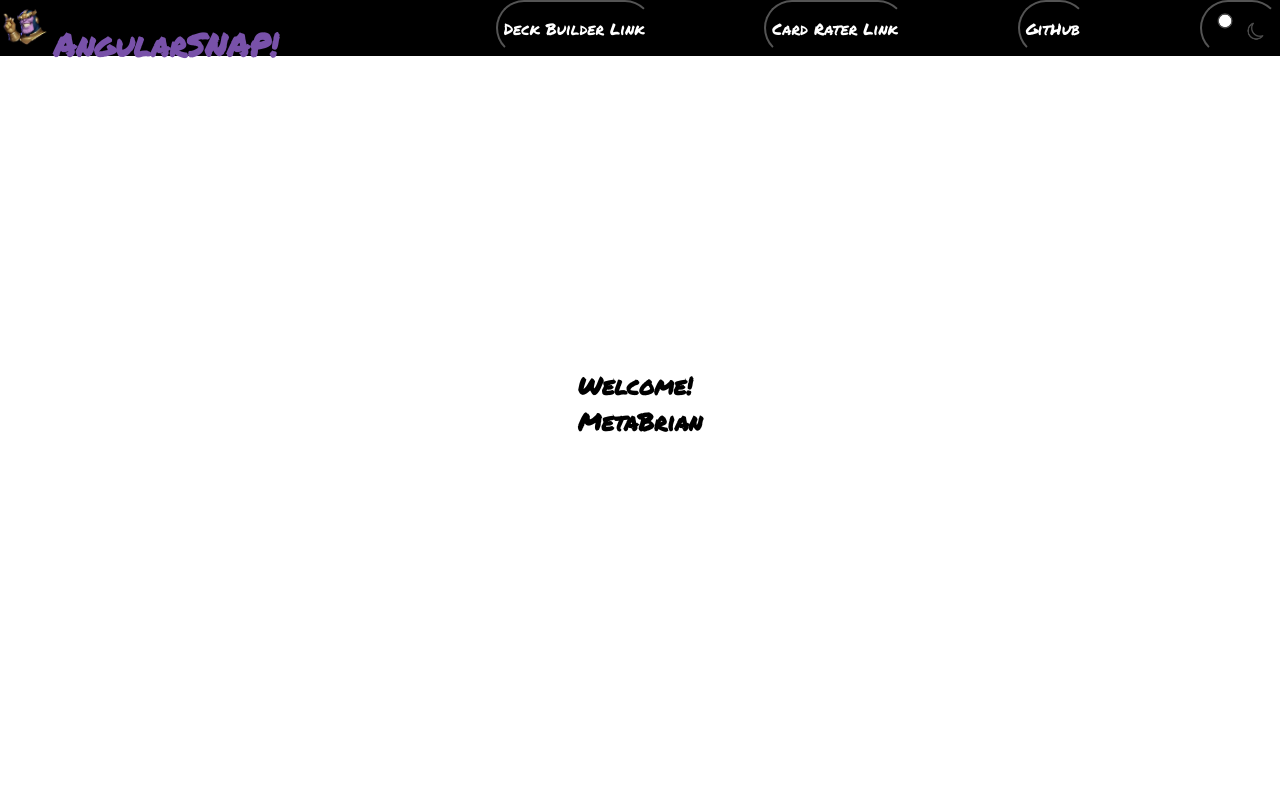
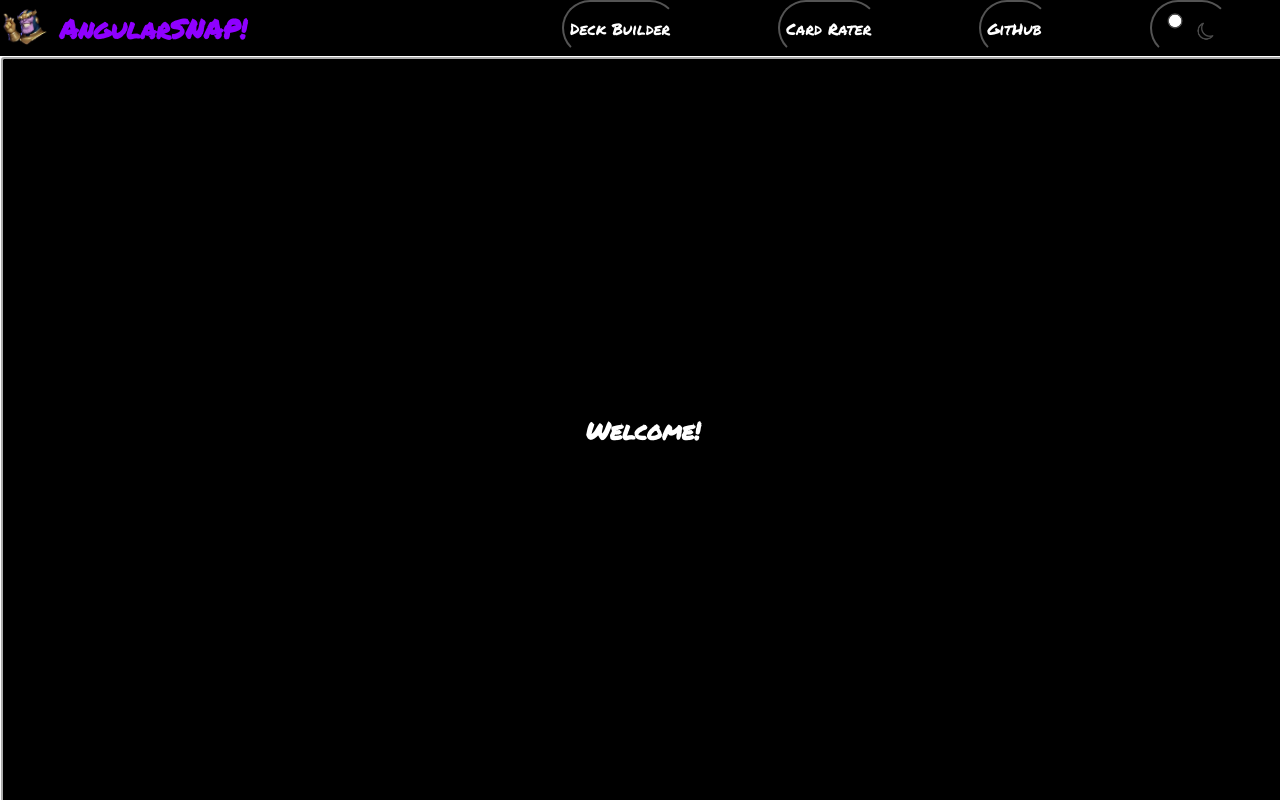
Before and after one commit to MetaBrian/AngularSNAP, an Angular app: page / in a window 1280 px wide. Built offline with nearby package versions, Linux system fonts and the light colour scheme.

Commit message:
updated styling to reflect L/Dark mode, mode switch needs to consistently change styling

```diff
--- a/src/app/app.component.html
+++ b/src/app/app.component.html
@@ -1,8 +1,11 @@
 <app-nav-bar></app-nav-bar>
 
-<div class="contentDiv">
-  <h2 id="homeContent">
+<div id="contentDiv" class="contentDivDark">
+<!--
+  replace below with a home component once routing is enabled -->
+  <h2 class="darkContent">
     Welcome!
-    <app-server></app-server>
   </h2>
+
+
 </div>
--- a/src/app/app.module.ts
+++ b/src/app/app.module.ts
@@ -1,16 +1,16 @@
-//components must be registered in this file
+//components must be registered in this file if not created via ng g c NAME
 
 import { NgModule } from '@angular/core';
 import { BrowserModule } from '@angular/platform-browser';
 
 import { AppComponent } from './app.component';
-import { ServerComponent } from './server/server.component';
+
 import { NavBarComponent } from './nav-bar/nav-bar.component';
 
 @NgModule({
   declarations: [
     AppComponent,
-    ServerComponent,
+
     NavBarComponent
   ],
   imports: [
--- a/src/app/nav-bar/nav-bar.component.html
+++ b/src/app/nav-bar/nav-bar.component.html
@@ -1,14 +1,23 @@
-<div id='navBar' class="DarkNavBar">
-  <!-- image should be a link to home page -->
+<div id="navBar" class="DarkNavBar">
   <div class="Logo">
-    <img src="../assets/Thanos_Snap.png" alt="Thanos Snapping Emote" />
-    <h1 class="DarkLogoText" id="LogoText">AngularSNAP!</h1>
+    <img
+      id="LogoImage"
+      height="100%"
+      src="../assets/Thanos_Snap.png"
+      alt="Thanos Snapping Emote"
+    />
+    <button id="LogoButton" class="darkButton" (click)="consoleLogger()">
+      <!-- should be a link to the home page on click -->
+      <h1 class="DarkLogoText" id="LogoText">AngularSNAP!</h1>
+    </button>
   </div>
 
-  <button class="Links">Deck Builder Link</button>
-  <button class="Links">Card Rater Link</button>
-  <button (click)="newTab()" class="externalLinks">GitHub</button>
-  <button (click)="modeSwitch()" class="externalLinks">
-    <img height="100%" src="../assets/lightdark.png" alt="Sun & Moon symbol"/>
+  <div class="navBarButtons">
+  <button class="darkLinks">Deck Builder</button>
+  <button class="darkLinks">Card Rater</button>
+  <button (click)="newTab()" class="darkExternalLinks">GitHub</button>
+  <button (click)="modeSwitch()" class="darkExternalLinks">
+    <img height="100%" src="../assets/lightdark.png" alt="Sun & Moon symbol" />
   </button>
 </div>
+</div>
--- a/src/app/nav-bar/nav-bar.component.ts
+++ b/src/app/nav-bar/nav-bar.component.ts
@@ -6,21 +6,48 @@ import { Component } from '@angular/core';
   styleUrls: ['./nav-bar.component.css'],
 })
 export class NavBarComponent {
-  modeSwitch() {
+  modeSwitch(): void {
     const navBarText = document.getElementById('LogoText');
-    const navBar = document.getElementById('navBar')
+    const navBar = document.getElementById('navBar');
+    const logoButton = document.getElementById('LogoButton');
+    const contentDiv = document.getElementById('contentDiv');
+    const darkContent = document.getElementsByClassName('darkContent');
+    const darkLinks = document.getElementsByClassName('darkLinks');
+    const darkExternalLinks =
+      document.getElementsByClassName('darkExternalLinks');
 
     if (navBarText.className === 'DarkLogoText') {
       navBarText.className = 'LightLogoText';
-      navBar.className='LightNavBar'
+      navBar.className = 'LightNavBar';
+      logoButton.className = 'lightButton';
+      contentDiv.className = 'contentDivLight';
+
+      for (let i = 0; i < darkContent.length; i++) {
+        darkContent[i].className = 'lightContent';
+      }
+
+      for (let j = 0; j < darkLinks.length; j++) {
+        darkLinks[j].className = 'lightLinks';
+      }
+
+      for (let k = 0; k < darkExternalLinks.length; k++) {
+        darkExternalLinks[k].className = 'lightExternalLinks';
+      }
+
 
     } else {
       navBarText.className = 'DarkLogoText';
-      navBar.className='DarkNavBar'
+      navBar.className = 'DarkNavBar';
+      logoButton.className = 'darkButton';
+      contentDiv.className = 'contentDivDark';
     }
   }
 
-  newTab(){
-    window.open('https://github.com/MetaBrian/AngularSNAP','_blank')
+  consoleLogger(): void {
+    console.log('clicked');
+  }
+
+  newTab(): void {
+    window.open('https://github.com/MetaBrian/AngularSNAP', '_blank');
   }
 }
--- a/src/app/server/server.component.html
+++ /dev/null
@@ -1,6 +0,0 @@
-
-<div class="Deck Builder">
-    <div>
-        {{UserName}}
-    </div>
-</div>
--- a/src/app/server/server.component.ts
+++ /dev/null
@@ -1,18 +0,0 @@
-//not just a class, a component
-//denoted via a special decorator, a feature from TS
-    //syntax is @x({})
-
-import { Component } from '@angular/core'
-
-@Component(
-    {//id, prefixed with app usually
-        selector:'app-server',
-        templateUrl: './server.component.html'
-        //template is the html file holding the component's html
-    }
-)
-
-export class ServerComponent {
-//can assign variables, properties like regular javascript, numbers will convert to strings
-UserName: string = 'MetaBrian';
-}
--- a/src/styles.css
+++ b/src/styles.css
@@ -1,30 +1,75 @@
-/* You can add global styles to this file, and also import other style files */
-
-.contentDiv{
+.contentDivDark {
   display: flex;
   justify-content: center;
   align-items: center;
-    height: 87%;
-    width: 100%;
+  height: 93vh;
+  width: 100vw;
   position: fixed;
-    left: 0%;
-    top: 7%;
-
+  left: 0vw;
+  top: 7vh;
+  background-color: black;
+  border-radius: 0.5vh;
+  border-color: white;
+  border-style: ridge;
 }
 
-.DarkNavBar{
+.DarkNavBar {
   display: flex;
   position: fixed;
   justify-content: space-between;
   width: 100vw;
   height: 7vh;
-    top: 0vh;
+  top: 0%;
   left: 0vw;
   background-color: black;
-    color: #7851a9;
 }
 
-.LightNavBar{
+.darkButton {
+  display: flex;
+  justify-content: flex-start;
+  align-items: center;
+  height: 7vh;
+  width: 28vw;
+  background-color: black;
+  border-style: hidden;
+}
+
+.darkButton:hover {
+  background-color: white;
+}
+
+.DarkLogoText {
+  display: flex;
+  font-family: "Permanent Marker", cursive;
+  color: #8f00ff;
+}
+
+.darkContent {
+  font-family: "Permanent Marker", cursive;
+  color: white;
+}
+
+.darkExternalLinks,
+.darkLinks {
+  background-color: transparent;
+  color: white;
+  font-family: "Permanent Marker", cursive;
+  border-style: outset;
+  border-radius: 5vw;
+  font-size: medium;
+}
+
+.externalLinks:hover,
+.Links:hover {
+  background-color: white;
+  color: black;
+  border-color: black;
+  font-size: larger;
+}
+
+/* Light Mode BELOW */
+
+.LightNavBar {
   display: flex;
   position: fixed;
   justify-content: space-between;
@@ -33,52 +78,72 @@
   top: 0vh;
   left: 0vw;
   background-color: white;
-    color: black;
   border-style: double;
-    border-radius: 0.5vh;
+  border-radius: 1vh;
   border-color: black;
 }
 
-.Logo{
-    display: flex;
-    height: 100%;
-    width: 30%;
+.LightLogoText {
+  background-color: transparent;
+  color: black;
+  font-family: "Permanent Marker", cursive;
 }
 
-.externalLinks{
-    background-color:black;
-    color: white;
-    font-family: 'Permanent Marker', cursive;
+.contentDivLight {
+  display: flex;
+  justify-content: center;
+  align-items: center;
+  height: 93vh;
+  width: 100vw;
+  position: fixed;
+  left: 0vw;
+  top: 7vh;
+  background-color: white;
+  border-radius: 0.5vh;
+  border-style: double;
+  border-color: black;
+}
+
+.lightContent {
+  font-family: "Permanent Marker", cursive;
+  color: black;
+}
+
+.lightButton {
+    display: flex;
+    justify-content: flex-start;
+    align-items: center;
+    height: 7vh;
+    width: 28vw;
+    background-color: white;
+    border-style: hidden;
+  }
+
+  .light:hover {
+    background-color: black;
+  }
+
+  .lightExternalLinks,
+  .lightLinks {
+    background-color: transparent;
+    color: black;
+    font-family: "Permanent Marker", cursive;
     border-style: outset;
     border-radius: 5vw;
     font-size: medium;
   }
+/*
+Non-L/D styling BELOW */
 
-.externalLinks:hover, .Links:hover{
-    background-color: white;
-    color: black;
-    border-color: black;
-    font-size: larger;
+.Logo {
+  display: flex;
+  height: 7vh;
+  width: 30vw;
 }
 
-.Links{
-    background-color:black;
-    color: white;
-    font-family: 'Permanent Marker', cursive;
-    border-style: outset;
-    border-radius: 5vw;
-    font-size: medium;
+.navBarButtons {
+  display: flex;
+  justify-content: space-around;
+  height: 7vh;
+  width: 60vw;
 }
-
-.DarkLogoText{
-    font-family: 'Permanent Marker', cursive;
-}
-
-.LightLogoText{
-    color: black;
-    font-family: 'Permanent Marker', cursive;
-}
-
-#homeContent{
-    font-family: 'Permanent Marker', cursive;
-}
```
Also changed, not shown: 2 other files (tests, documents, lock files or other folders). Lines whose indentation alone changed are shown as unchanged.
